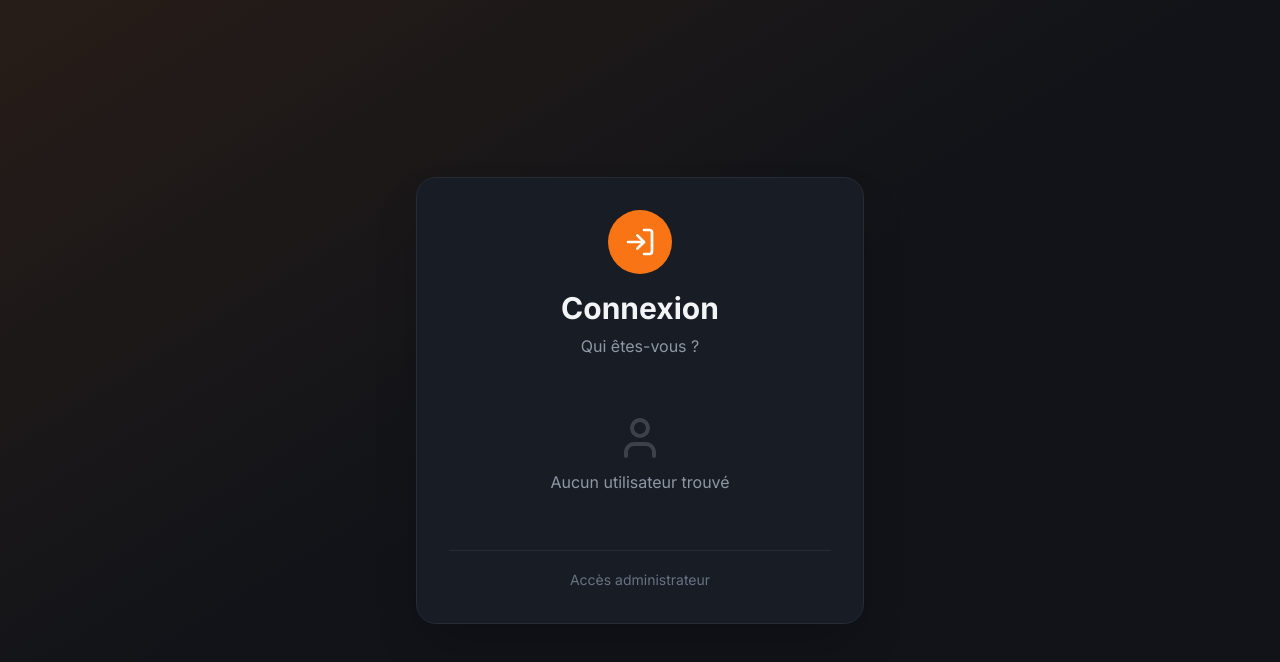
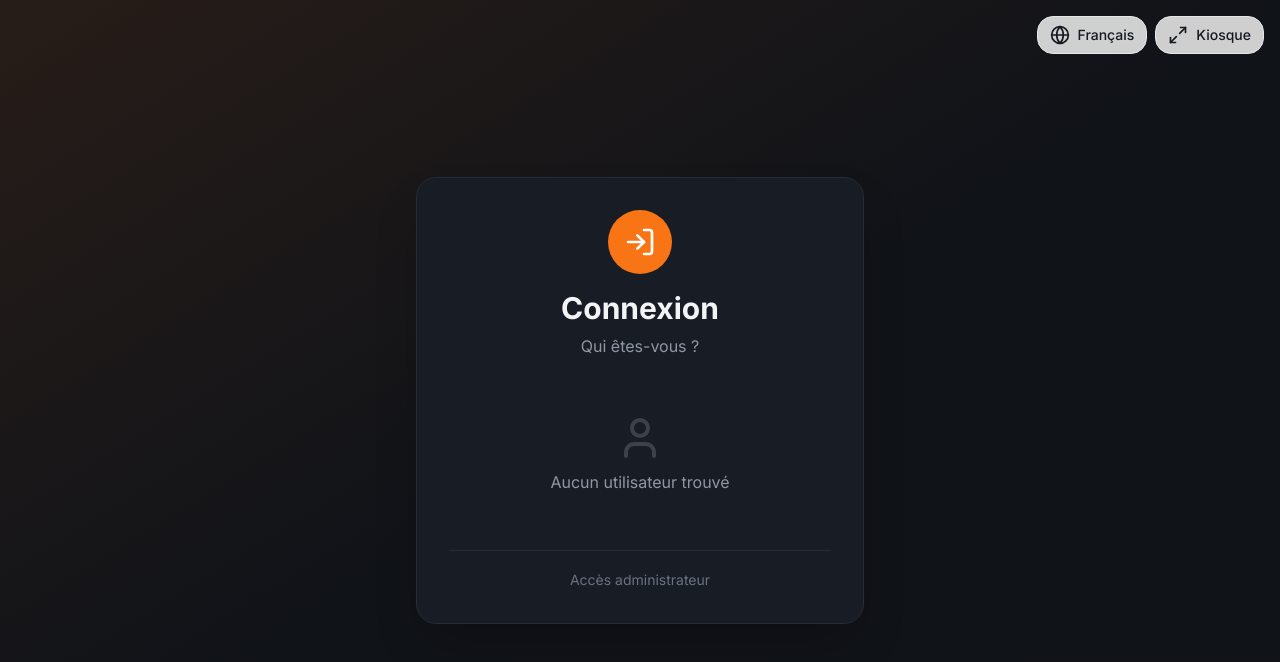
Before and after one commit to Walidzri/quick-order-hub-desktop, a React (Vite) app: page / in a window 1280 px wide. Shown: the top 662 px of the page. Built offline with nearby package versions, Linux system fonts and the light colour scheme.

Commit message:
add full screen and language to loginscreen

```diff
--- a/package.json
+++ b/package.json
@@ -1,6 +1,6 @@
 {
   "name": "quick-order-hub-desktop",
-  "version": "1.0.0",
+  "version": "2.0.0",
   "description": "Quick Order Hub - Desktop Application",
   "author": "Doudou Tacos",
   "main": "dist-electron/main.js",
--- a/src/components/auth/LoginScreen.tsx
+++ b/src/components/auth/LoginScreen.tsx
@@ -1,16 +1,19 @@
 import { useState, useEffect } from 'react';
 import { motion, AnimatePresence } from 'framer-motion';
-import { LogIn, Lock, User as UserIcon, KeyRound, ChevronLeft, AlertCircle } from 'lucide-react';
+import { LogIn, Lock, User as UserIcon, KeyRound, ChevronLeft, AlertCircle, Maximize2, Minimize2, Globe } from 'lucide-react';
 import { Button } from '@/components/ui/button';
 import { TouchInput } from '@/components/ui/touch-input';
 import { useAuth } from '@/contexts/AuthContext';
+import { usePOS } from '@/contexts/POSContext';
 import { cn } from '@/lib/utils';
 import { User } from '@/lib/database';
+import { LANGUAGES, Language } from '@/lib/i18n';
 
 type LoginMode = 'select' | 'password' | 'pin';
 
 export function LoginScreen() {
   const { login, loginWithPin, users, loadUsers, getRemainingLockoutTime } = useAuth();
+  const { kioskMode, toggleKioskMode, settings, updateSettings, t } = usePOS();
   const [mode, setMode] = useState<LoginMode>('select');
   const [selectedUser, setSelectedUser] = useState<User | null>(null);
   const [username, setUsername] = useState('');
@@ -19,6 +22,7 @@ export function LoginScreen() {
   const [error, setError] = useState('');
   const [isLoading, setIsLoading] = useState(false);
   const [lockoutTime, setLockoutTime] = useState(0);
+  const [showLanguageMenu, setShowLanguageMenu] = useState(false);
 
   useEffect(() => {
     loadUsers();
@@ -142,7 +146,74 @@ export function LoginScreen() {
   };
 
   return (
-    <div className="min-h-screen bg-gradient-to-br from-primary/10 via-background to-background flex items-center justify-center p-4">
+    <div className="min-h-screen bg-gradient-to-br from-primary/10 via-background to-background flex items-center justify-center p-4 relative">
+      {/* Toolbar - Fullscreen & Language */}
+      <div className="absolute top-4 right-4 flex items-center gap-2 z-50">
+        {/* Language Selector */}
+        <div className="relative">
+          <button
+            onClick={() => setShowLanguageMenu(!showLanguageMenu)}
+            className={cn(
+              "flex items-center gap-2 px-3 py-2 rounded-xl transition-all",
+              "bg-card/80 backdrop-blur-sm border border-border",
+              "hover:bg-accent/50 active:scale-95"
+            )}
+            title={t('settings.language')}
+          >
+            <Globe className="w-5 h-5" />
+            <span className="text-sm font-medium hidden sm:inline">
+              {LANGUAGES[settings?.language as Language || 'fr-FR']?.name || 'Français'}
+            </span>
+          </button>
+
+          {/* Language Dropdown */}
+          <AnimatePresence>
+            {showLanguageMenu && (
+              <motion.div
+                initial={{ opacity: 0, y: -10 }}
+                animate={{ opacity: 1, y: 0 }}
+                exit={{ opacity: 0, y: -10 }}
+                className="absolute right-0 mt-2 bg-card border border-border rounded-xl shadow-lg overflow-hidden min-w-[140px]"
+              >
+                {(Object.entries(LANGUAGES) as [Language, typeof LANGUAGES[Language]][]).map(([code, lang]) => (
+                  <button
+                    key={code}
+                    onClick={() => {
+                      updateSettings({ language: code });
+                      setShowLanguageMenu(false);
+                    }}
+                    className={cn(
+                      "w-full px-4 py-3 text-left text-sm transition-all",
+                      "hover:bg-primary/10",
+                      settings?.language === code && "bg-primary/10 text-primary font-medium"
+                    )}
+                  >
+                    {lang.name}
+                  </button>
+                ))}
+              </motion.div>
+            )}
+          </AnimatePresence>
+        </div>
+
+        {/* Fullscreen Toggle */}
+        <button
+          onClick={toggleKioskMode}
+          className={cn(
+            "flex items-center gap-2 px-3 py-2 rounded-xl transition-all",
+            "bg-card/80 backdrop-blur-sm border border-border",
+            "hover:bg-accent/50 active:scale-95",
+            kioskMode && "bg-primary/10 text-primary border-primary/50"
+          )}
+          title={kioskMode ? t('settings.kioskOff') : t('settings.kioskOn')}
+        >
+          {kioskMode ? <Minimize2 className="w-5 h-5" /> : <Maximize2 className="w-5 h-5" />}
+          <span className="text-sm font-medium hidden sm:inline">
+            {kioskMode ? t('auth.exit') : t('auth.kiosk')}
+          </span>
+        </button>
+      </div>
+
       <motion.div
         initial={{ opacity: 0, y: 20 }}
         animate={{ opacity: 1, y: 0 }}
--- a/src/components/auth/SetupScreen.tsx
+++ b/src/components/auth/SetupScreen.tsx
@@ -1,12 +1,16 @@
 import { useState } from 'react';
-import { motion } from 'framer-motion';
-import { ChefHat, User as UserIcon, Shield, Check, AlertCircle } from 'lucide-react';
+import { motion, AnimatePresence } from 'framer-motion';
+import { ChefHat, User as UserIcon, Shield, Check, AlertCircle, Maximize2, Minimize2, Globe } from 'lucide-react';
 import { Button } from '@/components/ui/button';
 import { TouchInput } from '@/components/ui/touch-input';
 import { useAuth } from '@/contexts/AuthContext';
+import { usePOS } from '@/contexts/POSContext';
+import { cn } from '@/lib/utils';
+import { LANGUAGES, Language } from '@/lib/i18n';
 
 export function SetupScreen() {
   const { saveUser, loadUsers } = useAuth();
+  const { kioskMode, toggleKioskMode, settings, updateSettings, t } = usePOS();
   const [step, setStep] = useState(1);
 
   // Chef data
@@ -17,6 +21,7 @@ export function SetupScreen() {
 
   const [error, setError] = useState('');
   const [isLoading, setIsLoading] = useState(false);
+  const [showLanguageMenu, setShowLanguageMenu] = useState(false);
 
   const validateStep1 = () => {
     if (!chefName.trim()) {
@@ -104,7 +109,74 @@ export function SetupScreen() {
   };
 
   return (
-    <div className="min-h-screen bg-gradient-to-br from-primary/20 via-background to-primary/5 flex items-center justify-center p-4">
+    <div className="min-h-screen bg-gradient-to-br from-primary/20 via-background to-primary/5 flex items-center justify-center p-4 relative">
+      {/* Toolbar - Fullscreen & Language */}
+      <div className="absolute top-4 right-4 flex items-center gap-2 z-50">
+        {/* Language Selector */}
+        <div className="relative">
+          <button
+            onClick={() => setShowLanguageMenu(!showLanguageMenu)}
+            className={cn(
+              "flex items-center gap-2 px-3 py-2 rounded-xl transition-all",
+              "bg-card/80 backdrop-blur-sm border border-border",
+              "hover:bg-accent/50 active:scale-95"
+            )}
+            title={t('settings.language')}
+          >
+            <Globe className="w-5 h-5" />
+            <span className="text-sm font-medium hidden sm:inline">
+              {LANGUAGES[settings?.language as Language || 'fr-FR']?.name || 'Français'}
+            </span>
+          </button>
+
+          {/* Language Dropdown */}
+          <AnimatePresence>
+            {showLanguageMenu && (
+              <motion.div
+                initial={{ opacity: 0, y: -10 }}
+                animate={{ opacity: 1, y: 0 }}
+                exit={{ opacity: 0, y: -10 }}
+                className="absolute right-0 mt-2 bg-card border border-border rounded-xl shadow-lg overflow-hidden min-w-[140px]"
+              >
+                {(Object.entries(LANGUAGES) as [Language, typeof LANGUAGES[Language]][]).map(([code, lang]) => (
+                  <button
+                    key={code}
+                    onClick={() => {
+                      updateSettings({ language: code });
+                      setShowLanguageMenu(false);
+                    }}
+                    className={cn(
+                      "w-full px-4 py-3 text-left text-sm transition-all",
+                      "hover:bg-primary/10",
+                      settings?.language === code && "bg-primary/10 text-primary font-medium"
+                    )}
+                  >
+                    {lang.name}
+                  </button>
+                ))}
+              </motion.div>
+            )}
+          </AnimatePresence>
+        </div>
+
+        {/* Fullscreen Toggle */}
+        <button
+          onClick={toggleKioskMode}
+          className={cn(
+            "flex items-center gap-2 px-3 py-2 rounded-xl transition-all",
+            "bg-card/80 backdrop-blur-sm border border-border",
+            "hover:bg-accent/50 active:scale-95",
+            kioskMode && "bg-primary/10 text-primary border-primary/50"
+          )}
+          title={kioskMode ? t('settings.kioskOff') : t('settings.kioskOn')}
+        >
+          {kioskMode ? <Minimize2 className="w-5 h-5" /> : <Maximize2 className="w-5 h-5" />}
+          <span className="text-sm font-medium hidden sm:inline">
+            {kioskMode ? t('auth.exit') : t('auth.kiosk')}
+          </span>
+        </button>
+      </div>
+
       <motion.div
         initial={{ opacity: 0, y: 20 }}
         animate={{ opacity: 1, y: 0 }}
```
